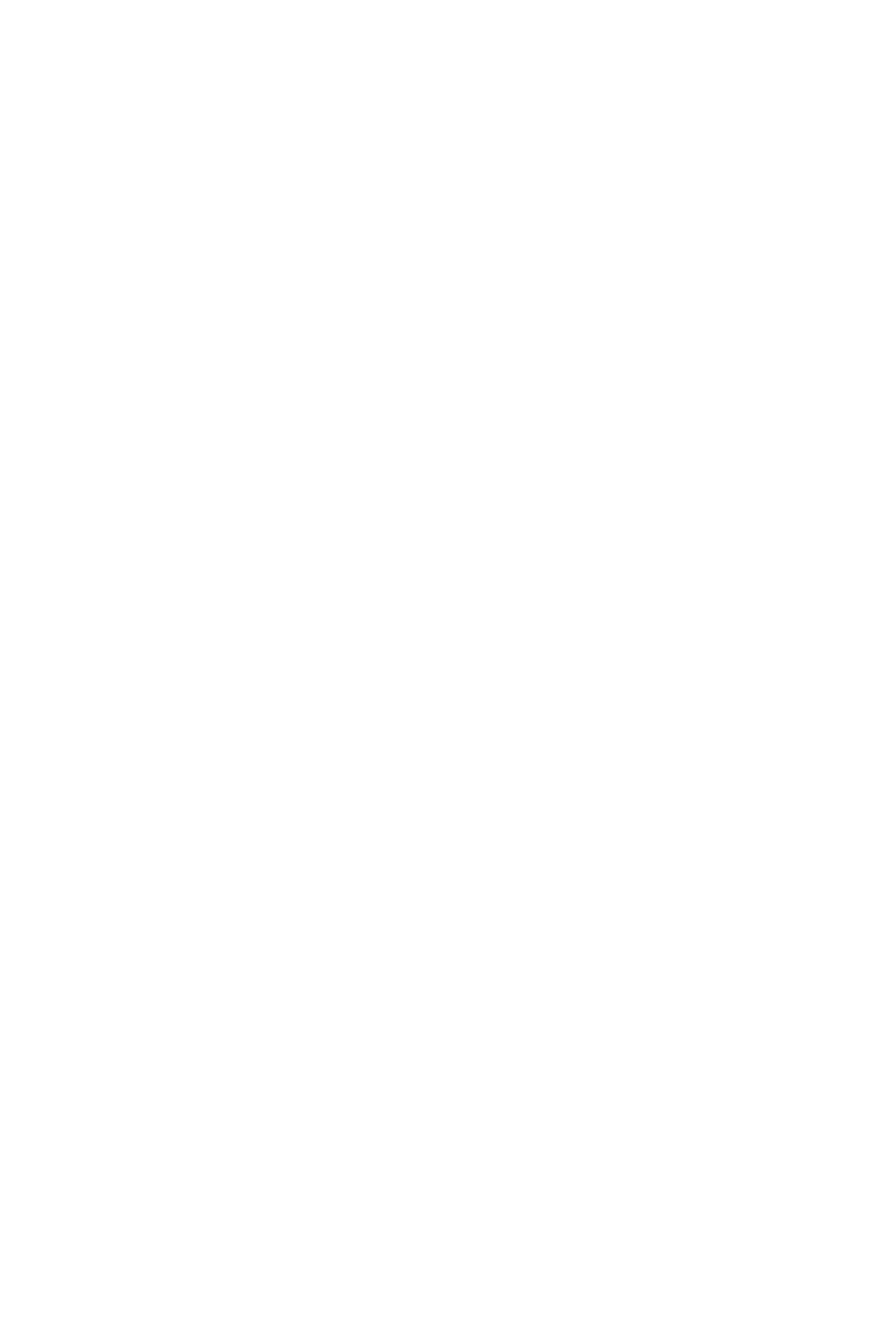
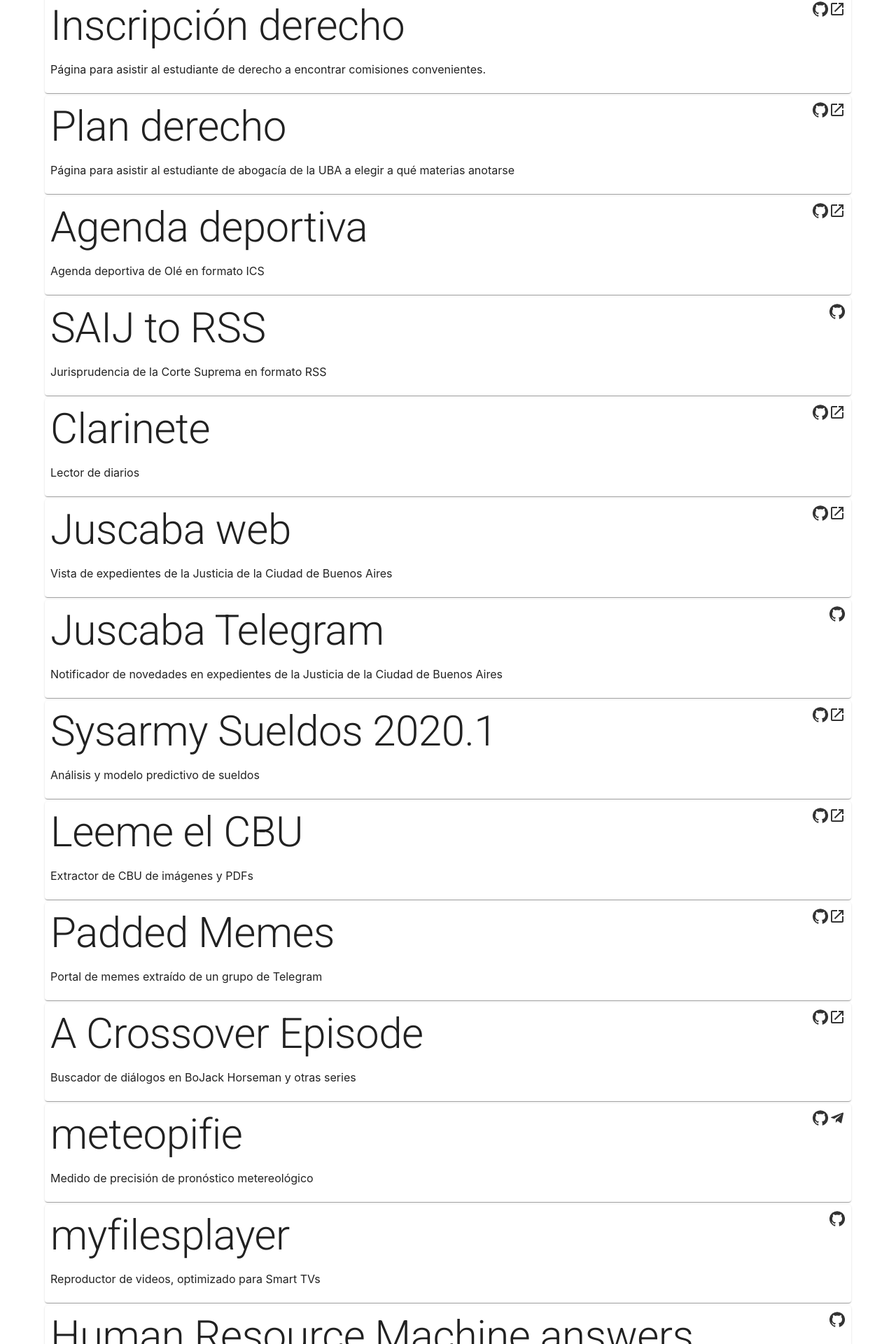
Before and after one commit to seppo0010/seppo.com.ar, a React (Create React App) app: page / in a window 1280 px wide. Shown: the part 235-2155 px from the top of the page at 70% size. Before the commit the page ends 800 px from the top, so only its background shows below. Built offline with nearby package versions, Linux system fonts and the light colour scheme.

Commit message:
First raw version

```diff
--- a/package.json
+++ b/package.json
@@ -6,6 +6,7 @@
   "dependencies": {
     "@emotion/react": "^11.10.0",
     "@emotion/styled": "^11.10.0",
+    "@mui/icons-material": "^5.8.4",
     "@mui/material": "^5.10.0",
     "@testing-library/jest-dom": "^5.16.5",
     "@testing-library/react": "^13.3.0",
--- a/src/App.css
+++ b/src/App.css
@@ -0,0 +1,16 @@
+.project {
+  margin: 4px 0;
+  padding: 8px;
+}
+
+.projectHeader {
+  display: flex;
+}
+
+.projectHeader h2 {
+  flex-grow: 1;
+}
+
+.projectHeader a {
+  color: #333;
+}
--- a/src/App.tsx
+++ b/src/App.tsx
@@ -1,11 +1,34 @@
 import React from 'react';
+import Box from '@mui/material/Box';
+import Container from '@mui/material/Container';
+import Paper from '@mui/material/Paper';
+import Typography from '@mui/material/Typography';
 import './App.css';
+import projects from './projects.json';
+import GitHubIcon from '@mui/icons-material/GitHub';
+import OpenInNewIcon from '@mui/icons-material/OpenInNew';
+import TelegramIcon from '@mui/icons-material/Telegram';
 
 function App() {
   return (
-    <div>
-      Hello World
-    </div>
+    <Container maxWidth="lg">
+      <Typography variant="h1">
+        Portfolio de Sebastian Waisbrot
+      </Typography>
+      {projects.map((p) => (
+        <Paper key={p.name}>
+          <Box className="project">
+            <div className="projectHeader">
+              <Typography variant="h2">{p.name}</Typography>
+              {p.repository && <a href={p.repository} target="_blank" rel="noreferrer"><GitHubIcon /></a>}
+              {p.url && <a href={p.url} target="_blank" rel="noreferrer"><OpenInNewIcon /></a>}
+              {p.telegram && <a href={p.telegram} target="_blank" rel="noreferrer"><TelegramIcon /></a>}
+            </div>
+            <p>{p.description}</p>
+          </Box>
+        </Paper>
+      ))}
+    </Container>
   );
 }
 
--- /dev/null
+++ b/src/projects.json
@@ -0,0 +1,220 @@
+[
+   {
+      "description" : "Página para asistir al estudiante de derecho a encontrar comisiones convenientes.",
+      "name" : "Inscripción derecho",
+      "repository" : "https://github.com/seppo0010/derecho-inscripcion2",
+      "tags" : [
+         "web",
+         "react",
+         "scraping"
+      ],
+      "url" : "https://seppo0010.github.io/derecho-inscripcion2/"
+   },
+   {
+      "description" : "Página para asistir al estudiante de abogacía de la UBA a elegir a qué materias anotarse",
+      "name" : "Plan derecho",
+      "repository" : "https://github.com/seppo0010/derecho-plan3",
+      "tags" : [
+         "web",
+         "react"
+      ],
+      "url" : "https://seppo0010.github.io/derecho-plan3/"
+   },
+   {
+      "description" : "Agenda deportiva de Olé en formato ICS",
+      "name" : "Agenda deportiva",
+      "repository" : "https://github.com/seppo0010/agenda-deportiva/",
+      "tags" : [
+         "scraping",
+         "gh-actions"
+      ],
+      "url" : "https://seppo0010.github.io/agenda-deportiva/"
+   },
+   {
+      "description" : "Jurisprudencia de la Corte Suprema en formato RSS",
+      "name" : "SAIJ to RSS",
+      "repository" : "https://github.com/seppo0010/saij-to-rss",
+      "tags" : [
+         "scraping"
+      ]
+   },
+   {
+      "description" : "Lector de diarios",
+      "name" : "Clarinete",
+      "repository" : "https://github.com/seppo0010/clarinete",
+      "tags" : [
+         "scraping",
+         "web",
+         "react"
+      ],
+      "url" : "https://clarinete.seppo.com.ar/"
+   },
+   {
+      "description" : "Vista de expedientes de la Justicia de la Ciudad de Buenos Aires",
+      "name" : "Juscaba web",
+      "repository" : "https://github.com/seppo0010/lenguajeinclusivo",
+      "tags" : [
+         "scraping",
+         "web",
+         "react"
+      ],
+      "url" : "https://seppo0010.github.io/lenguajeinclusivo/"
+   },
+   {
+      "description" : "Notificador de novedades en expedientes de la Justicia de la Ciudad de Buenos Aires",
+      "name" : "Juscaba Telegram",
+      "repository" : "https://github.com/seppo0010/juscaba-to-telegram",
+      "tags" : [
+         "scraping",
+         "telegram"
+      ]
+   },
+   {
+      "description" : "Análisis y modelo predictivo de sueldos",
+      "name" : "Sysarmy Sueldos 2020.1",
+      "repository" : "https://github.com/seppo0010/sysarmy-sueldos-2020.1/",
+      "tags" : [
+         "data",
+         "web",
+         "react"
+      ],
+      "url" : "https://seppo0010.github.io/sysarmy-sueldos-2020.1/"
+   },
+   {
+      "description" : "Extractor de CBU de imágenes y PDFs",
+      "name" : "Leeme el CBU",
+      "repository" : "https://github.com/seppo0010/leemeelcbu.com",
+      "tags" : [
+         "web"
+      ],
+      "url" : "https://seppo0010.github.io/leemeelcbu.com/"
+   },
+   {
+      "description" : "Portal de memes extraído de un grupo de Telegram",
+      "name" : "Padded Memes",
+      "repository" : "https://github.com/seppo0010/paddedmemes.com",
+      "tags" : [
+         "web",
+         "react",
+         "telegram"
+      ],
+      "url" : "https://paddedmemes.com/"
+   },
+   {
+      "description" : "Buscador de diálogos en BoJack Horseman y otras series",
+      "name" : "A Crossover Episode",
+      "repository" : "https://github.com/seppo0010/acrossoverepisode.com",
+      "tags" : [
+         "web",
+         "react"
+      ],
+      "url" : "https://acrossoverepisode.com/"
+   },
+   {
+      "description" : "Medido de precisión de pronóstico metereológico",
+      "name" : "meteopifie",
+      "repository" : "https://github.com/seppo0010/meteopifie",
+      "tags" : [
+         "telegram",
+         "scraping"
+      ],
+      "telegram" : "https://t.me/meteopifie"
+   },
+   {
+      "description" : "Reproductor de videos, optimizado para Smart TVs",
+      "name" : "myfilesplayer",
+      "repository" : "https://github.com/seppo0010/myfilesplayer",
+      "tags" : [
+         "web",
+         "react"
+      ]
+   },
+   {
+      "description" : "Soluciones del juego Human Resource Machine",
+      "name" : "Human Resource Machine answers",
+      "repository" : "https://github.com/seppo0010/hrm",
+      "tags" : [
+         "puzzle"
+      ]
+   },
+   {
+      "description" : "Soluciones de problemas de Project Euler",
+      "name" : "Project Euler answers",
+      "repository" : "https://github.com/seppo0010/Euler",
+      "tags" : [
+         "puzzle"
+      ]
+   },
+   {
+      "description" : "Creador de grafos para tomar notas",
+      "name" : "graphmaker",
+      "repository" : "https://github.com/seppo0010/graphmaker",
+      "tags" : [
+         "web",
+         "react"
+      ],
+      "url" : "https://seppo0010.github.io/graphmaker/"
+   },
+   {
+      "description" : "Crear un árbol de decisión de recomendaciones de películas",
+      "name" : "movies recommend cart",
+      "repository" : "https://github.com/seppo0010/movies-recommend-cart/",
+      "tags" : [
+         "web",
+         "react",
+         "data"
+      ],
+      "url" : "https://seppo0010.github.io/movies-recommend-cart/"
+   },
+   {
+      "description" : "Reimplementación de Redis en Rust",
+      "name" : "rsedis",
+      "repository" : "https://github.com/seppo0010/rsedis",
+      "tags" : []
+   },
+   {
+      "description" : "Reimplementación de Redis en archivo",
+      "name" : "rlite",
+      "repository" : "https://github.com/seppo0010/rlite",
+      "tags" : []
+   },
+   {
+      "description" : "Análisis de preferencia de hornallas",
+      "name" : "hornallas",
+      "repository" : "https://github.com/seppo0010/hornallas",
+      "tags" : [
+         "data"
+      ],
+      "url" : "https://seppo0010.github.io/hornallas/"
+   },
+   {
+      "description" : "Router implementado en golang",
+      "name" : "vortices",
+      "repository" : "https://github.com/seppo0010/vortices",
+      "tags" : []
+   },
+   {
+      "description" : "Programming concepts explained with analogies",
+      "name" : "Programming Concepts in the Real World",
+      "repository" : "https://github.com/seppo0010/pcitrw",
+      "tags" : [
+         "content"
+      ],
+      "url" : "http://seppo0010.github.io/pcitrw/"
+   },
+   {
+      "description" : "Juego para describir un concepto usando conceptos sencillos",
+      "name" : "Notion",
+      "repository" : "https://github.com/seppo0010/notion",
+      "tags" : [
+         "web"
+      ],
+      "url" : "https://seppo0010.github.io/notion/"
+   },
+   {
+      "description" : "node.js API implementada sobre iOS",
+      "name" : "nios",
+      "repository" : "https://github.com/seppo0010/nios",
+      "tags" : []
+   }
+]
```
Also changed, not shown: 1 other file (tests, documents, lock files or other folders).
